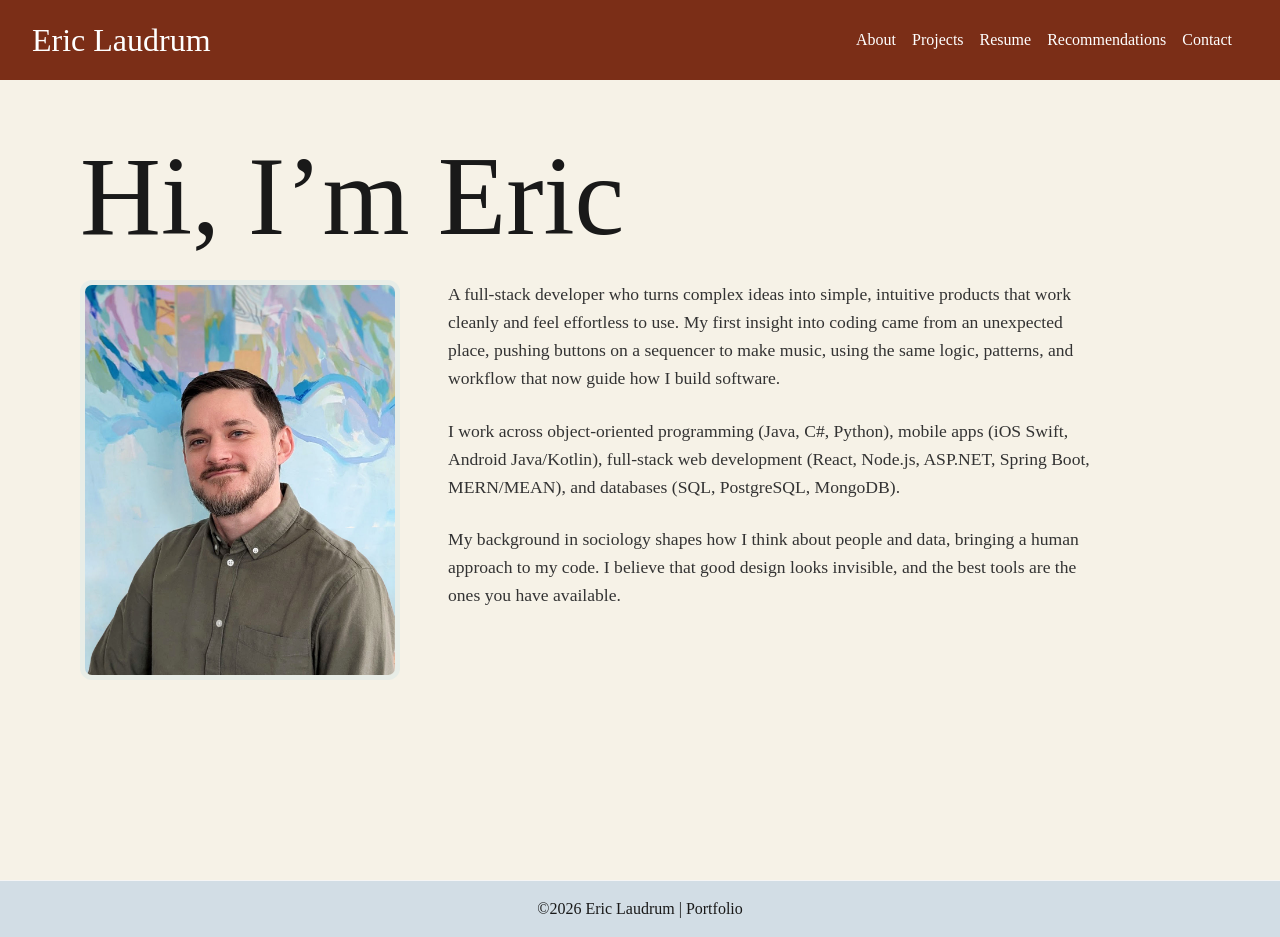
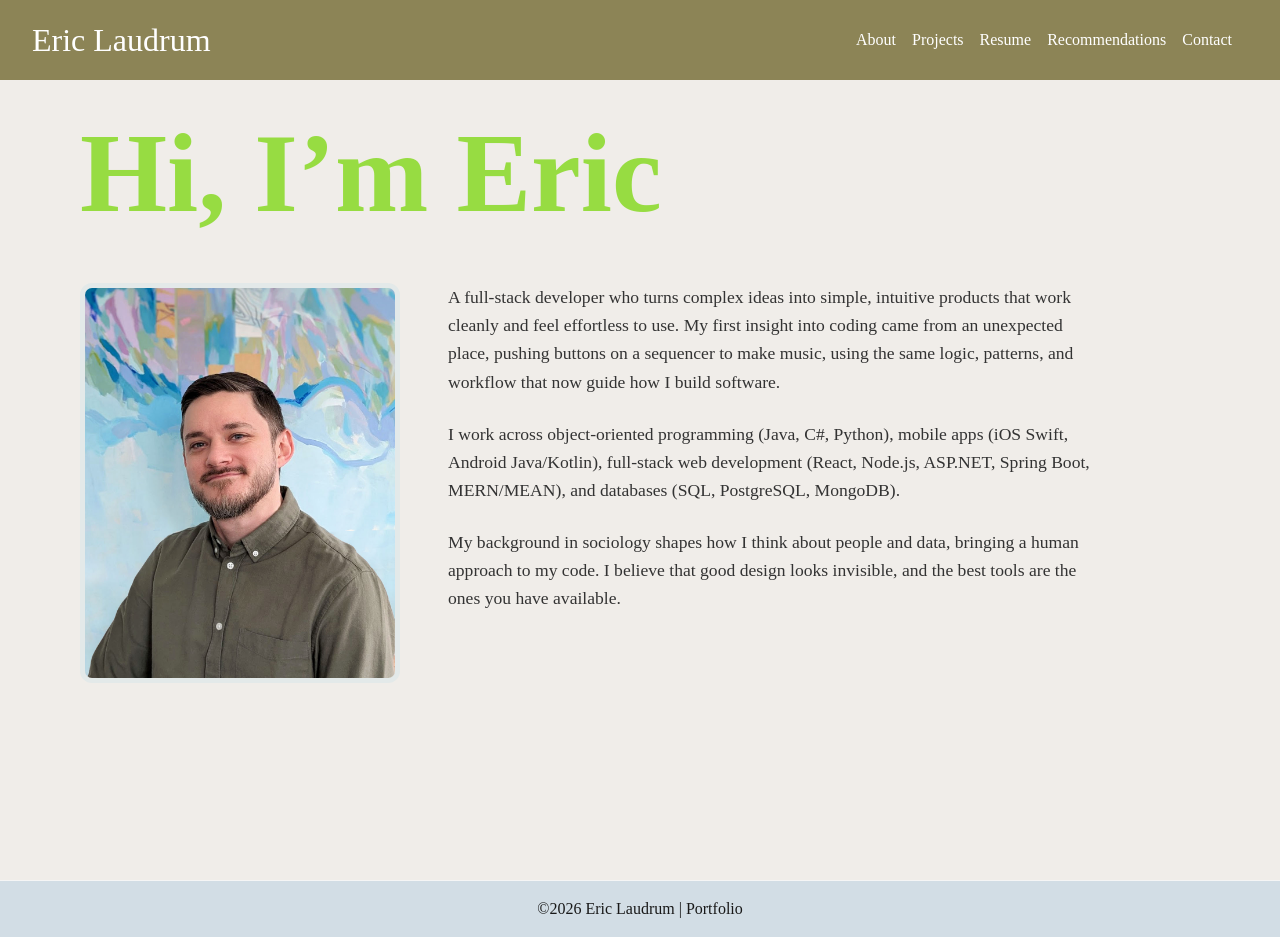
Before and after one commit to eric-laudrum/eric-laudrum.github.io, a Next.js app: page /about in a window 1280 px wide. Built offline with nearby package versions, Linux system fonts and the light colour scheme.

Commit message:
update/ contractor connect image and clean up descriptions

```diff
--- a/src/app/about/about.module.css
+++ b/src/app/about/about.module.css
@@ -7,15 +7,18 @@
     min-height: 100vh;
     padding: 2rem 5rem;
     background-color: var(--primary-cream);
+
 }
 
 /* Header Text */
-.title {
+.aboutTitle {
     font-size: 7rem;
     line-height: 1.1;
     margin-bottom: 3rem;
     font-weight: bold;
-    color: #f1593e;
+    color: #97dc42;
+
+
 }
 
 
--- a/src/app/about/page.tsx
+++ b/src/app/about/page.tsx
@@ -7,9 +7,9 @@ export default function AboutPage(){
         <main className={styles.sectionContainer} id="about-section">
             <div className="mainProfile">
 
-                <h1 style={{
-                    fontSize:"7rem"
-                }}>Hi, I’m Eric</h1>
+                <h1 className={styles.aboutTitle}>
+                    Hi, I’m Eric
+                </h1>
 
 
                 <div className={styles.leftSide}>
--- a/src/app/contractor-connect/page.tsx
+++ b/src/app/contractor-connect/page.tsx
@@ -19,6 +19,8 @@ export default function ContractorConnect(){
     const figmaLink = "https://www.figma.com/proto/3oCa6OhkkkkVvA9YbuAmgZ/Contractor-Connect--Copy-?node-id=0-1&t=YKylebIu3parvFDt-1"
 
     const ccMockupImages = [
+        "./assets/mockups/CC-1.jpg",
+        "./assets/mockups/CC-2.jpg",
         "./assets/mockups/contractor-connect-mockup1.jpg",
         "./assets/mockups/contractor-connect-mockup2.jpg",
         "./assets/mockups/cc-new-project.jpg",
@@ -39,37 +41,22 @@ export default function ContractorConnect(){
         <div className="section-container">
 
             {/* ----- 1 Intro ----- */}
-            <div className="solo-project-container" id="cc_intro">
 
-                <div className="left-container" style={{minWidth:"12em"}}>
-                    <h1 className="solo-project-title">Contractor Connect</h1>
-                    <h4 className="solo-project-tagline">Post Projects. Get Bids. Hire Pros.</h4>
-                </div>
 
             <div className="right-container">
-                    <img className="solo-project-img" src="./assets/screenshots/contractor-connect.jpg" />
-                </div>
+                <img className="solo-project-img" src="./assets/mockups/CC-2.jpg" />
             </div>
 
 
 
-            {/* ----- 2 Description ----- */}
-            <hr style={{margin: "3em"}}/>
-
-            <div className="solo-project-container" id="cc_description">
-                <p className="solo-project-description">
-                    Contractor Connect is a secure marketplace to simplify the home improvement process.
-                    Homeowners post projects, receive bids, and pick their contractor based on user ratings and transparent pricing.
-                </p>
-            </div>
 
 
 
             {/* ----- 3 Project Summary ----- */}
-            <hr style={{margin: "3em"}}/>
-            <h3 className="solo-project-title" id="cc_project-summary">Project Summary</h3>
 
-            <p>
+
+
+            <p style={{marginTop:"2rem"}}>
                 Contractor Connect is a software website designed to create a direct channel between contractors,
                 skilled labor workers, and clients.
                 It helps workers gain steady access to projects while enabling customers to avoid the hassle of shopping around for prices.
@@ -265,6 +252,7 @@ export default function ContractorConnect(){
             <hr style={{margin: "3em"}}/>
             <h3 className="solo-project-title" id="cc_system-implementation">System Implementation</h3>
 
+            <div className="project-img-container">
                 <img
                     className="solo-project-img" id="mockup"
                     src="./assets/mockups/system-implementation-ppt.jpg"
@@ -275,6 +263,8 @@ export default function ContractorConnect(){
 
                     }}
                 />
+
+            </div>
 
             <p>
                  Contractor Connect is a new, self-contained web application that matches homeowners with local contractors.
--- a/src/app/globals.css
+++ b/src/app/globals.css
@@ -3,8 +3,10 @@
 :root {
   --background: #ffffff;
   --foreground: #171717;
-  --primary: #7b2e17;
-  --primary-cream: #f6f2e7;
+  --primary: rgb(140, 132, 86);
+
+  --primary-cream: #f0ede9;
+
 
 
 }
@@ -58,6 +60,7 @@ main{
   z-index: 1000;
 
   background-color: var(--primary);
+
 
 
 }
@@ -226,17 +229,18 @@ main{
 /* Project PDFs */
 .view-pdf-button{
   padding: 10px 15px;
-  background-color: black;
+  background-color: var(--primary);
   color: white;
   border-radius: 6px;
   font-weight: bold;
   display: inline-block;
   align-self: center;
   font-size: 0.8em;
+
 }
 .view-pdf-button:hover{
-  background-color: rgb(0, 0, 0, 0.9);
-  box-shadow: 5px 5px 10px 10px rbg(0, 0, 0)
+  box-shadow: 0 0 5px 2px rgb(0, 0, 0, 0.1);
+
 
 }
 
@@ -263,16 +267,22 @@ main{
   width: 100%;
 }
 
-.solo-project-img{
-  border-radius: 10px;
+.project-img-container{
+  max-width: 50vw;
+  margin: 0 auto;
+  display: flex;
+  justify-content: center;
+  align-items: center;
+  overflow: hidden;
 }
 
 .solo-project-img#mockup{
 
   padding: 10px;
-  width: 50vw;
-  height: 55vh;
-  justify-self: center;
+  width: 100%;
+  height: auto;
+  display: block;
+  object-fit: contain;
 
 }
 
@@ -741,9 +751,10 @@ button.view-doc{
   width: 100%;
   max-width: 600px;
 
-  background-color: rgba(241, 246, 251, 0.5);
-  border-radius: 15px;
-  border: 1px solid rgba(0, 0, 0, 0.08);
+  background-color: #e4e1e0;
+
+
+
 }
 
 .github-stat{
--- a/tsconfig.json
+++ b/tsconfig.json
@@ -29,6 +29,6 @@
     ".next/types/**/*.ts",
     ".next/dev/types/**/*.ts",
     "**/*.mts"
-  ],
+, "src/components/GitHubStats"  ],
   "exclude": ["node_modules"]
 }
```
Also changed, not shown: public/assets/mockups/CC-1.jpg (added), public/assets/mockups/CC-2.jpg (added). Lines whose indentation alone changed are shown as unchanged.
